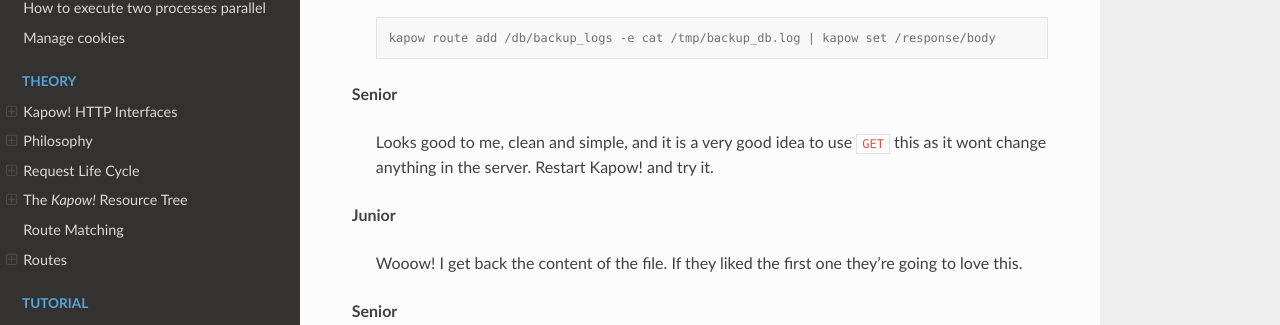
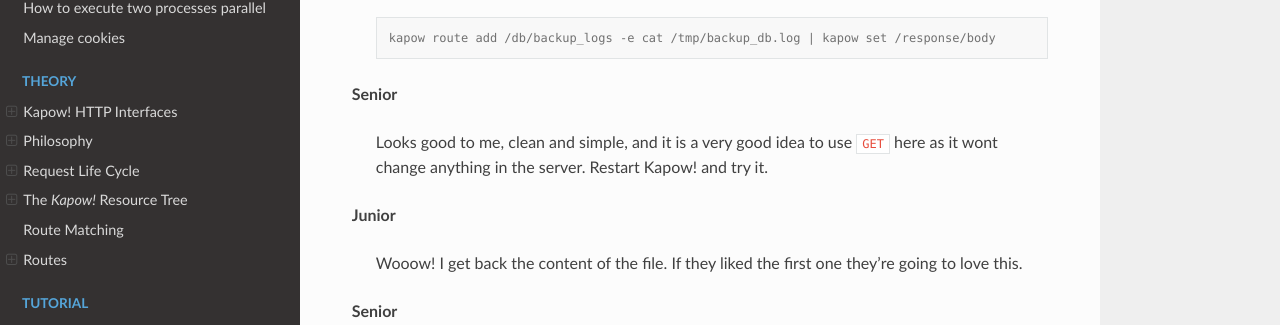
Before and after one commit to BBVA/kapow, a Sphinx documentation site: the page built from docs/source/tutorial/tutorial02.rst, in a window 1280 px wide and 900 px high, scrolled down 640 px. Shown: the part 339-664 px from the top of the window. Built offline with Sphinx 7.4.7 and the Read the Docs theme 2.0.0, drawn with Linux system fonts in a browser that asks for light colours; pages that are not in the unit, such as notebooks, are missing from menus.

Commit message:
Some minor fixes in tutorial

```diff
--- a/docs/source/tutorial/tutorial01.rst
+++ b/docs/source/tutorial/tutorial01.rst
@@ -78,7 +78,7 @@
 
   Ok then, let's try on your laptop first.
 
-  First of all you have to follow the installation instructions XXX.
+  First of all you have to follow the `installation instructions </the_project/install_and_configure>`_.
 
 **Junior**
 
--- a/docs/source/tutorial/tutorial02.rst
+++ b/docs/source/tutorial/tutorial02.rst
@@ -47,7 +47,7 @@
 **Senior**
 
   Looks good to me, clean and simple, and it is a very good idea to use ``GET``
-  this as it wont change anything in the server. Restart Kapow! and try it.
+  here as it wont change anything in the server. Restart Kapow! and try it.
 
 **Junior**
 
--- a/docs/source/tutorial/tutorial03.rst
+++ b/docs/source/tutorial/tutorial03.rst
@@ -31,7 +31,7 @@
 
 **Senior**
 
-  Sounds great!  How could we live without Kapow! all this time?
+  Sounds great!  How we have lived without Kapow! all this time?
 
   As they requested, we can offer them with a parameter to filter the registers
   they want to pick and another parameter to limit the output size in lines.
```
